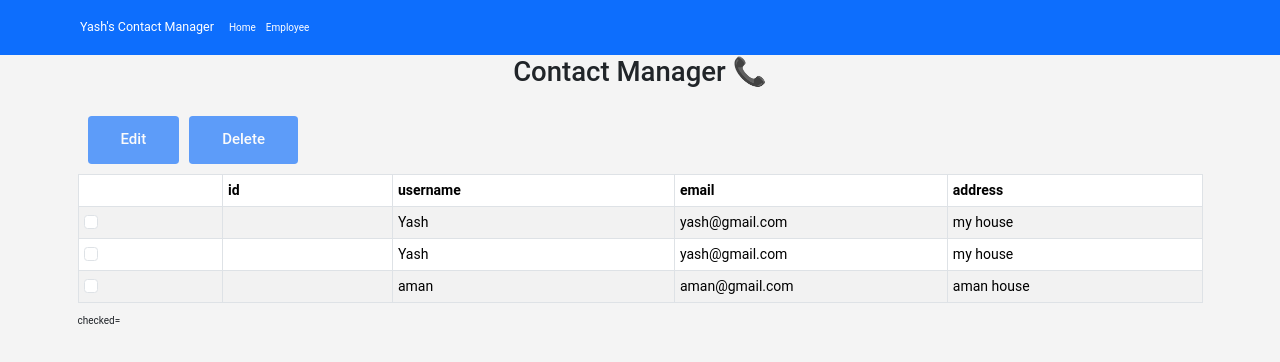
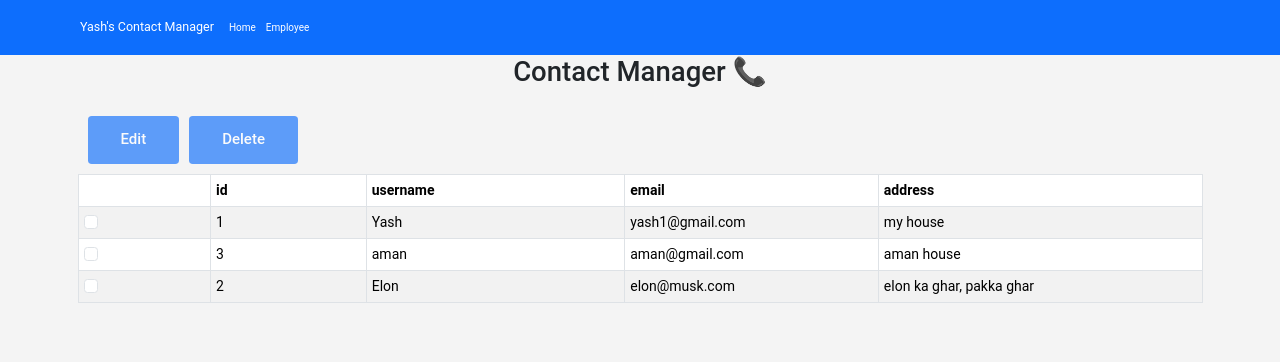
Before and after one commit to code4Y/my-react-js-projects, a React (Vite) app in the folder Contact CRUD/: page /view in a window 1280 px wide. Shown: the top 362 px of the page. Built offline with nearby package versions, Linux system fonts and the light colour scheme; data requests are answered from the project's data file.

Commit message:
Id was not assigned to record, now Fixed, it works :)

```diff
--- a/Contact CRUD/db.json
+++ b/Contact CRUD/db.json
@@ -1,22 +1,22 @@
 {
   "employee": [
     {
-      "id": "",
+      "id": "1",
       "username": "Yash",
-      "email": "yash@gmail.com",
+      "email": "yash1@gmail.com",
       "address": "my house"
     },
     {
-      "id": "",
-      "username": "Yash",
-      "email": "yash@gmail.com",
-      "address": "my house"
-    },
-    {
-      "id": "",
+      "id": "3",
       "username": "aman",
       "email": "aman@gmail.com",
       "address": "aman house"
+    },
+    {
+      "id": "2",
+      "username": "Elon",
+      "email": "elon@musk.com",
+      "address": "elon ka ghar, pakka ghar"
     }
   ]
 }
--- a/Contact CRUD/src/App.jsx
+++ b/Contact CRUD/src/App.jsx
@@ -1,6 +1,4 @@
 import Add from "./components/Add";
-// import Edit from "./components/Edit";
-// import Delete from "./components/Delete";
 import { BrowserRouter, Routes, Route } from "react-router-dom";
 import Nave from "./components/NavComponent";
 import CheckboxTable from "./components/Contact";
@@ -19,7 +17,6 @@ const App = () => {
             <Route path="/" element={<Add />} />
             <Route path="/view" element={<CheckboxTable />} />
           </Routes>
-          {/* <Delete selectedItems={selectedItems} items={items} setItems={setItems} /> */}
         </>
       </div>
     </BrowserRouter>
--- a/Contact CRUD/src/components/Add.jsx
+++ b/Contact CRUD/src/components/Add.jsx
@@ -10,18 +10,15 @@ function Add() {
 
   const handlesubmit = (e) => {
     e.preventDefault();
-    // console.log({ id, username, email, address });
     const empdata = { id, username, email, address };
     axios
       .post("http://localhost:3003/employee", empdata)
       .then((res) => {
         console.log("res", res);
-
         alert("saved successfully");
-        // window.location.reload();
       })
       .catch((err) => {
-        alert("some error is comiing ");
+        alert("some error occurred");
       });
   };
 
@@ -41,7 +38,6 @@ function Add() {
               name="id"
               value={id}
               onChange={(e) => idchange(e.target.value)}
-              disabled="disabled"
               placeholder="id"
               tabIndex={-1}
               required
--- a/Contact CRUD/src/components/Contact.jsx
+++ b/Contact CRUD/src/components/Contact.jsx
@@ -113,12 +113,11 @@ function CheckboxTable() {
           {items.map((item) => (
             <tr key={item.id}>
               <td>
-              <Form.Check
-                type="checkbox"
-                onChange={(e) => handleCheckboxChange(e, item)}
-                checked={selectedItems.some((selectedItem) => selectedItem.id === item.id)}
-              />
-
+                <Form.Check
+                  type="checkbox"
+                  onChange={(e) => handleCheckboxChange(e, item)}
+                  checked={selectedItems.some((selectedItem) => selectedItem.id === item.id)}
+                />
               </td>
               <td>{item.id}</td>
               <td>{item.username}</td>
@@ -126,6 +125,7 @@ function CheckboxTable() {
               <td>{item.address}</td>
             </tr>
           ))}
+
         </tbody>
       </Table>
 
@@ -177,8 +177,7 @@ function CheckboxTable() {
             Save Changes
           </Button>
         </Modal.Footer>
-      </Modal>checked={selectedItems.some((selectedItem) => selectedItem.id === item.id)}
-
+      </Modal>
 
       <Modal show={showDeleteModal} onHide={() => setShowDeleteModal(false)}>
         <Modal.Header closeButton>
```
Also changed, not shown: Contact CRUD/src/components/Delete.jsx (deleted, +0 -50 lines), Contact CRUD/src/components/Edit.jsx (deleted, +0 -51 lines).
